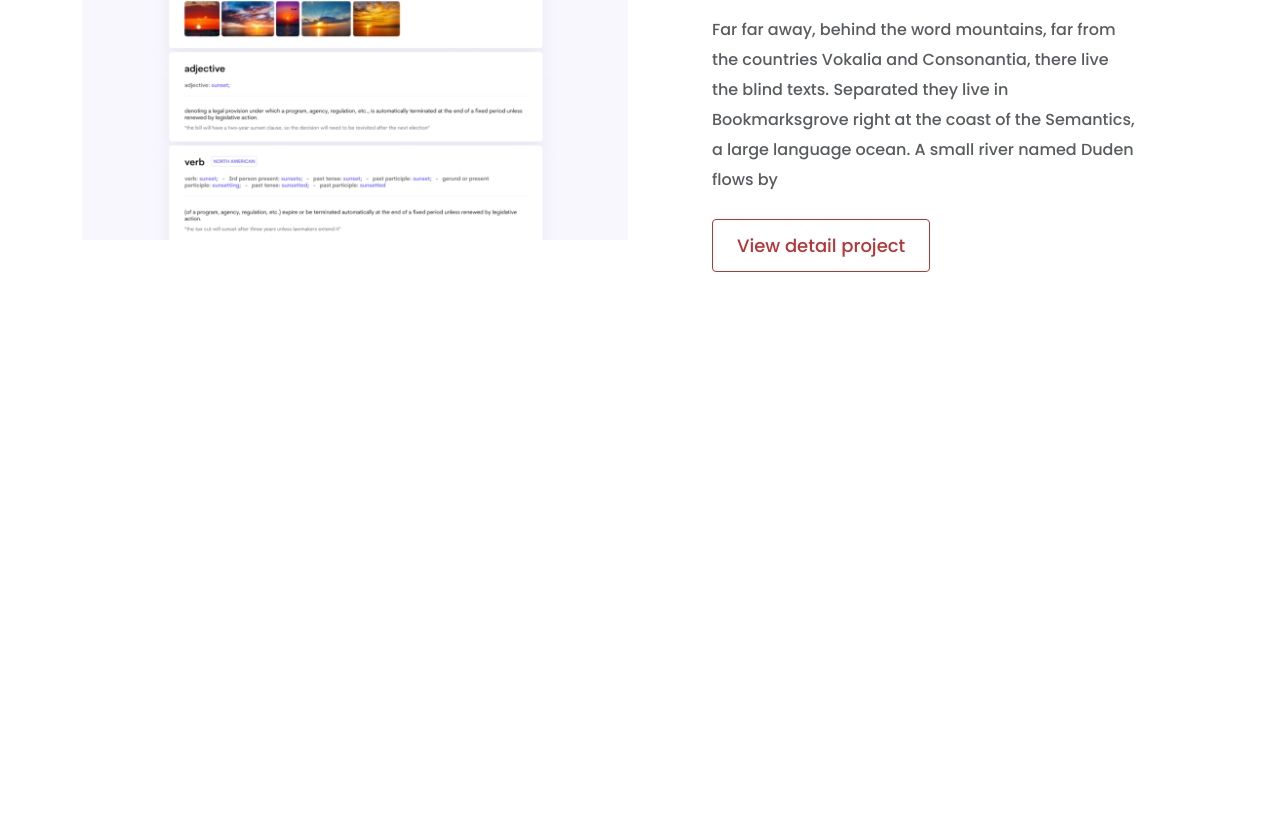
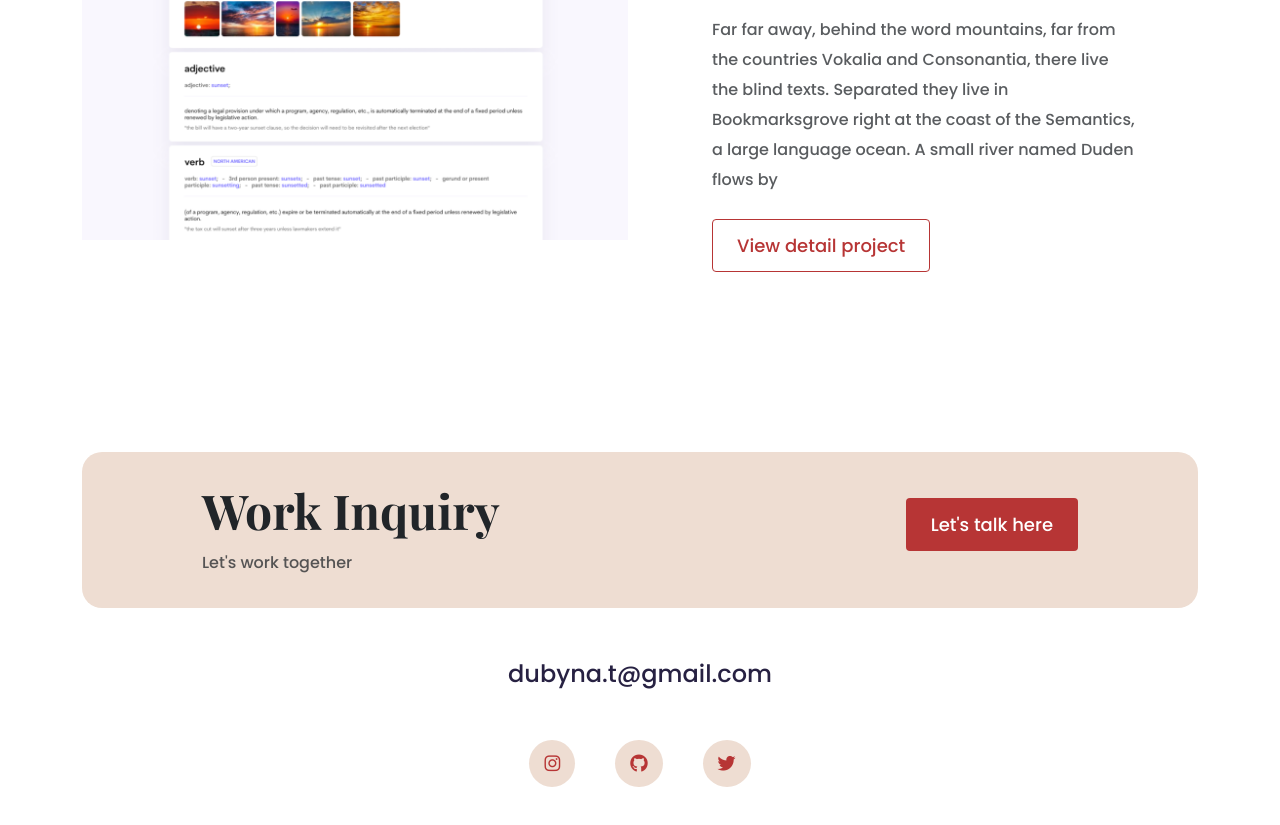
Before and after one commit to Tetiana-Dub/Portfolio-progect-2, a plain HTML site: page index.html in a window 1280 px wide. Shown: the part 2447-3272 px from the top of the page. Before the commit the page ends 2839 px from the top, so only its background shows below. Drawn offline with nearby package versions, Linux system fonts and the light colour scheme.

Commit message:
Added footer

```diff
--- a/index.html
+++ b/index.html
@@ -107,6 +107,27 @@
                 </div>
             </div>
         </div>
+
+        <footer>
+            <div class="contact-box justify-content-between mb-5 d-none d-md-flex">
+                <div>
+                    <h4>Work Inquiry</h4>
+                    <p class="text-muted">Let's work together</p>
+                </div>
+                <div>
+                    <a href="" class="btn btn-branding mt-3">Let's talk here</a>
+                </div>
+            </div>
+
+            <div class="d-flex justify-content-center">
+                <a href="mailto:dubyna.t@gmail.com" class="email-link mb-5">dubyna.t@gmail.com</a>
+            </div>
+            <div class="social-links d-flex justify-content-center">
+                <a href="https://www.instagram.com/tetianadubyna"><i class="fa-brands fa-instagram"></i></a>
+                <a href="https://github.com/Tetiana-Dub"><i class="fa-brands fa-github"></i></a>
+                <a href="https://www.twitter.com/tetiana_d"><i class="fa-brands fa-twitter"></i></a>
+            </div>
+        </footer>
     </div>
 </body>
 
--- a/styles/portfolio.css
+++ b/styles/portfolio.css
@@ -19,6 +19,11 @@ h1 {
 h2 {
   font-size: 64px;
   font-family: var(--heading-font-family);
+}
+
+h4 {
+  font-family: var(--heading-font-family);
+  font-size: 48px;
 }
 
 p {
@@ -133,12 +138,55 @@ nav li.active a {
   color: var(--branding-color);
 }
 
+footer {
+  margin: 60px 0;
+}
+
+footer .contact-box {
+  background: var(--secondary-color);
+  padding: 30px 120px;
+  border-radius: 20px;
+}
+
+footer .contact-box p {
+  margin: 0;
+}
+
+footer .email-link {
+  text-decoration: none;
+  color: #272142;
+  font-size: 24px;
+  text-align: center;
+}
+
+footer .email-link:hover {
+  color: var(--branding-color);
+}
+
+footer .social-links a {
+  margin: 0 20px;
+  color: var(--branding-color);
+  background: var(--secondary-color);
+  padding: 10px 15px;
+  border-radius: 50%;
+  font-size: 18px;
+  transition: all 100ms ease-in-out;
+}
+
+footer .social-links a:hover {
+  color: var(--secondary-color);
+  background-color: var(--branding-color);
+}
+
 @media (max-width: 960px) {
   h1 {
     font-size: 60px;
   }
   h2 {
     font-size: 40px;
+  }
+  h4 {
+    font-size: 24px;
   }
   .hero {
     padding: 80px 20px;
```
